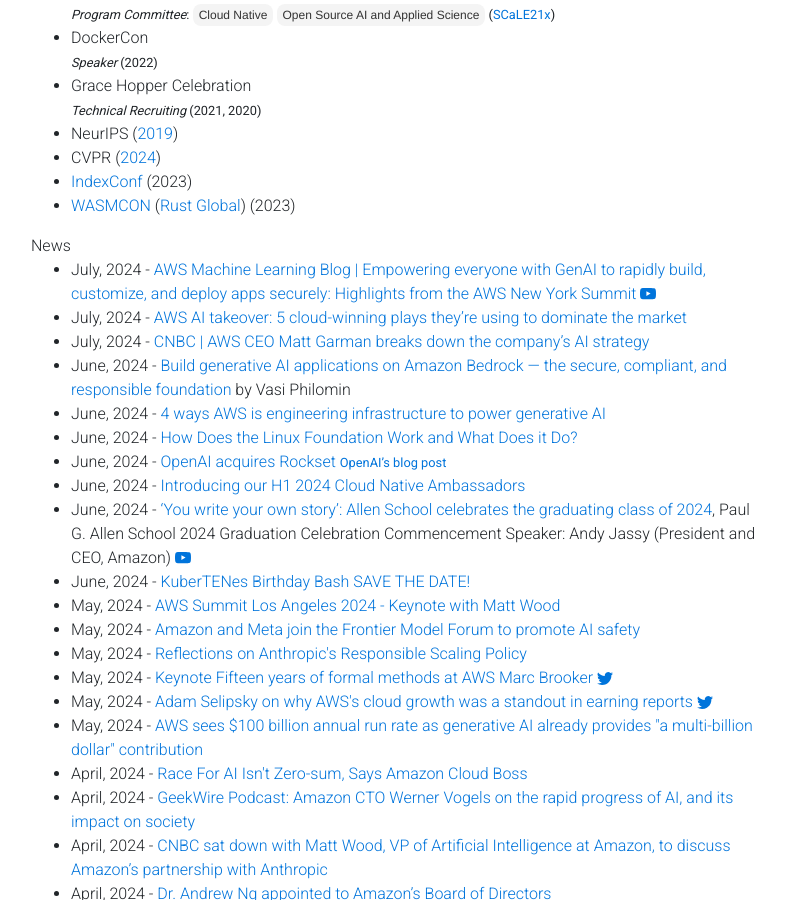
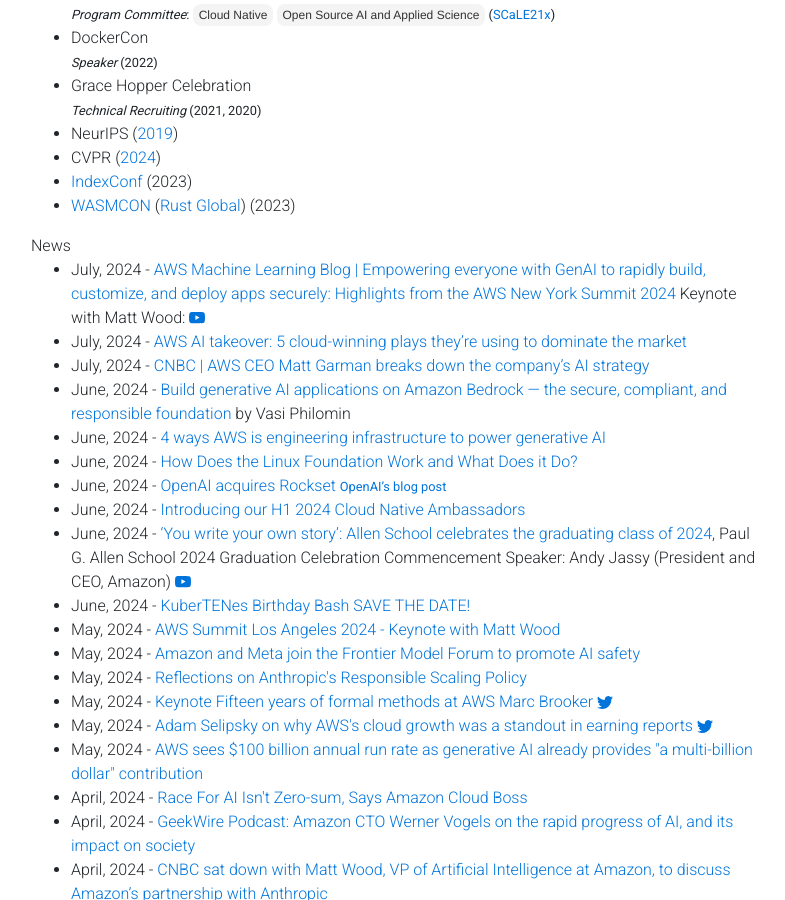
Before and after one commit to gfw001/gfw001.github.io, a Jekyll site: the page portfolio.html, which Jekyll copies as it is, in a window 1280 px wide and 900 px high, scrolled down 1952 px. Shown: the whole window, without its empty margins (54-839 px from the left). Built offline with Jekyll 4.4.1, drawn with Linux system fonts in a browser that asks for light colours; nearby versions of some CDN libraries; a style sheet for code colours, icons or effects is not loaded.

Commit message:
Update portfolio.html

```diff
--- a/portfolio.html
+++ b/portfolio.html
@@ -328,7 +328,7 @@
       News
 	<ul>
 	<li>
-	       July, 2024 - <a href="https://aws.amazon.com/blogs/machine-learning/empowering-everyone-with-genai-to-rapidly-build-customize-and-deploy-apps-securely-highlights-from-the-aws-new-york-summit/">AWS Machine Learning Blog | Empowering everyone with GenAI to rapidly build, customize, and deploy apps securely: Highlights from the AWS New York Summit</a> <a href="https://youtu.be/hVy1cIpu6II?si=vRDtSsUUtCOxczG7">
+	       July, 2024 - <a href="https://aws.amazon.com/blogs/machine-learning/empowering-everyone-with-genai-to-rapidly-build-customize-and-deploy-apps-securely-highlights-from-the-aws-new-york-summit/">AWS Machine Learning Blog | Empowering everyone with GenAI to rapidly build, customize, and deploy apps securely: Highlights from the AWS New York Summit 2024</a> Keynote with Matt Wood: <a href="https://youtu.be/hVy1cIpu6II?si=vRDtSsUUtCOxczG7">
 		<svg xmlns="http://www.w3.org/2000/svg" width="16" height="16" fill="currentColor" class="bi bi-youtube" viewBox="0 0 16 16">
                 <path d="M8.051 1.999h.089c.822.003 4.987.033 6.11.335a2.01 2.01 0 0 1 1.415 1.42c.101.38.172.883.22 1.402l.01.104.022.26.008.104c.065.914.073 1.77.074 1.957v.075c-.001.194-.01 1.108-.082 2.06l-.008.105-.009.104c-.05.572-.124 1.14-.235 1.558a2.007 2.007 0 0 1-1.415 1.42c-1.16.312-5.569.334-6.18.335h-.142c-.309 0-1.587-.006-2.927-.052l-.17-.006-.087-.004-.171-.007-.171-.007c-1.11-.049-2.167-.128-2.654-.26a2.007 2.007 0 0 1-1.415-1.419c-.111-.417-.185-.986-.235-1.558L.09 9.82l-.008-.104A31.4 31.4 0 0 1 0 7.68v-.123c.002-.215.01-.958.064-1.778l.007-.103.003-.052.008-.104.022-.26.01-.104c.048-.519.119-1.023.22-1.402a2.007 2.007 0 0 1 1.415-1.42c.487-.13 1.544-.21 2.654-.26l.17-.007.172-.006.086-.003.171-.007A99.788 99.788 0 0 1 7.858 2h.193zM6.4 5.209v4.818l4.157-2.408L6.4 5.209z"/>
                 </svg>
```
